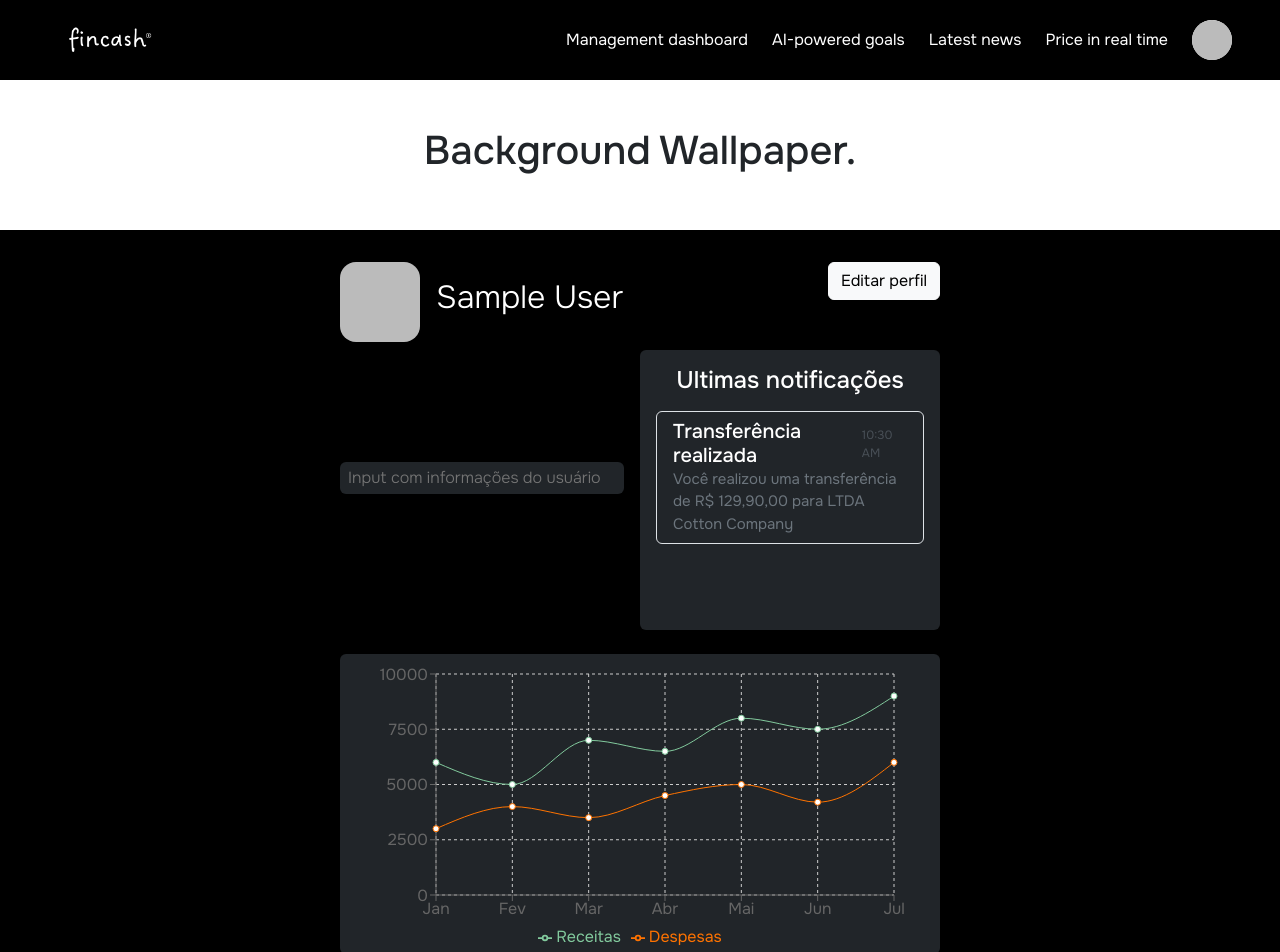
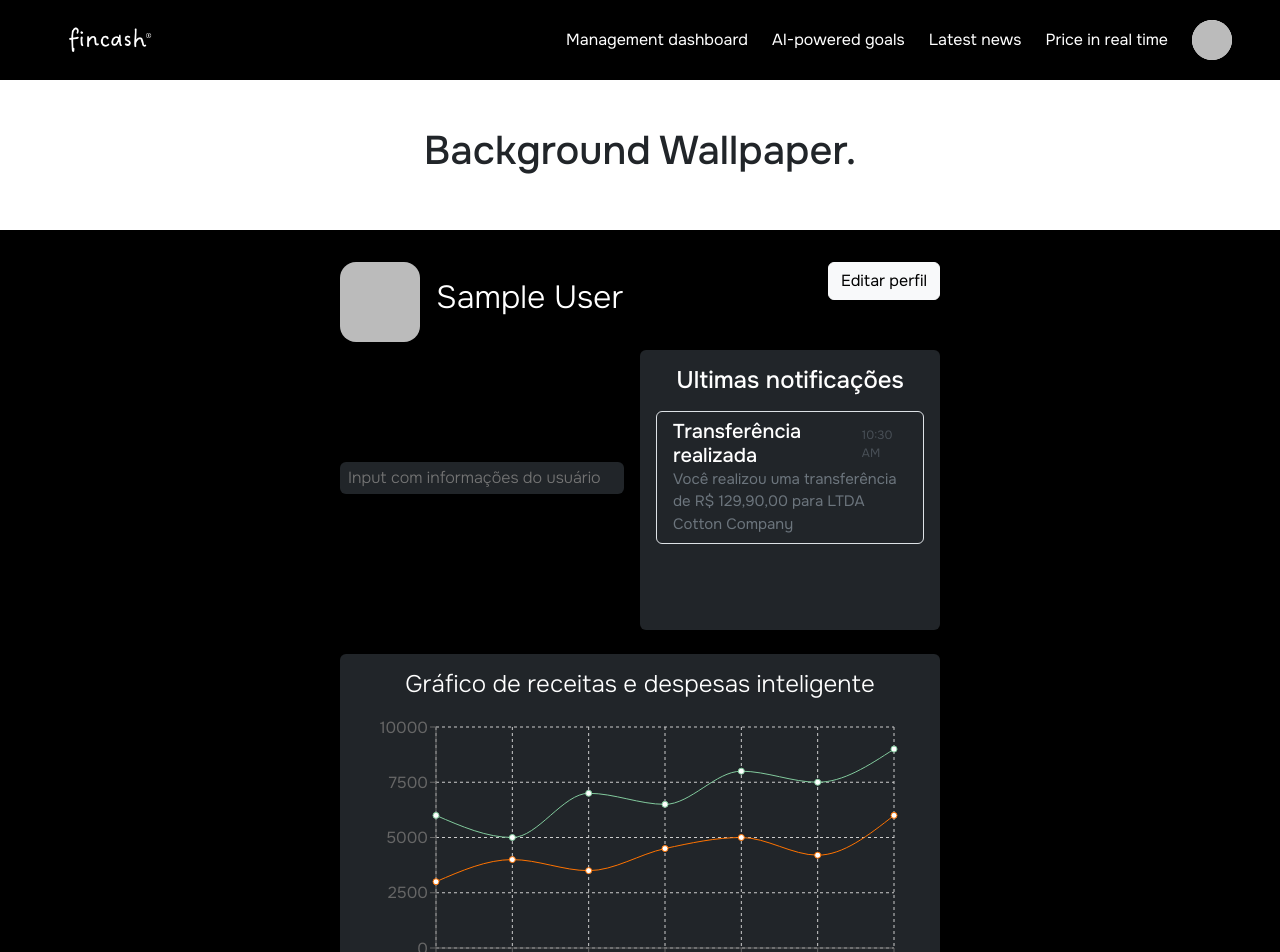
Before and after one commit to NEW-FINCASH/New-Fincash-Frontend, a React (Vite) app: page /account in a window 1280 px wide. Shown: the top 952 px of the page. Built offline with nearby package versions, Linux system fonts and the light colour scheme; no server answers; sample sign-in values are in the browser's storage.

Commit message:
style: add header to MeuGrafico component for better context in Account page

```diff
--- a/src/pages/Account.tsx
+++ b/src/pages/Account.tsx
@@ -71,7 +71,8 @@ export default function Account() {
                         </div>
                     </div>
 
-                    <div className="bg-dark rounded text-white p-3 mt-4 d-flex align-items-center" style={{ width: '100%', height: '300px'}}>
+                    <div className="bg-dark rounded text-white p-3 mt-4 d-flex flex-column align-items-center" style={{ width: '100%', height: ''}}>
+                        <h1 className="text-white fw-light fs-4">Gráfico de receitas e despesas inteligente</h1>
                         <MeuGrafico />
                     </div>
                     <div className="bg-dark rounded text-white p-3 mt-4" style={{ width: '100%', height: '' }}>
```
